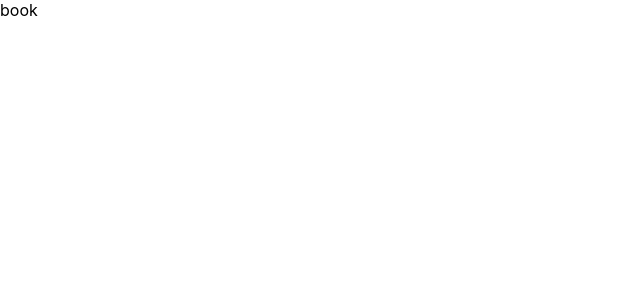
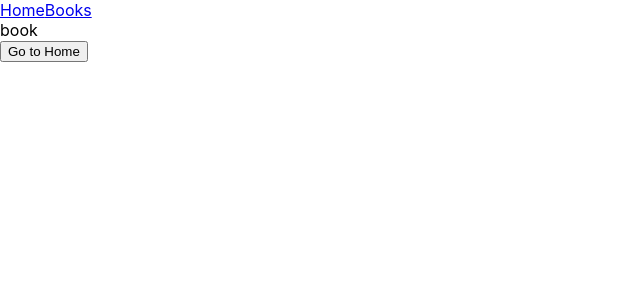
Before and after one commit to Harsh-21-Vaghasiya/Tatvasoft-Bookstore, a React (Create React App) app: page /BookList in a window 1280 px wide. Shown: the top 300 px of the page, without its empty margins (0-640 px from the left). Built offline with nearby package versions, Linux system fonts and the light colour scheme.

Commit message:
Use of NavLink added

```diff
--- a/src/App.js
+++ b/src/App.js
@@ -2,7 +2,7 @@
 import './App.css';
 import HomePage from './components/HomePage.jsx';
 import BooksList from './components/BooksList';
-import { BrowserRouter, Route, Routes } from 'react-router-dom';
+import { BrowserRouter, NavLink, Route, Routes } from 'react-router-dom';
 import PageNotFound from './components/PageNotFound';
 
 function App() {
@@ -12,7 +12,13 @@ function App() {
 
 
       <BrowserRouter>
+      <div>
+        <NavLink to="/">Home</NavLink>
+        <NavLink to="/BookList">Books</NavLink>
+      </div>
         <Routes>
+
+
           <Route path='/' element={<HomePage username={'harsg'} />}></Route>
           <Route path='/BookList' element={<BooksList />}></Route>
           <Route path='*' element={<PageNotFound />}></Route>
--- a/src/components/BooksList.jsx
+++ b/src/components/BooksList.jsx
@@ -1,7 +1,16 @@
 import React from "react";
+import { NavLink, useNavigate } from "react-router-dom";
 
-const BooksList=()=>
-{
-return(<><div>book</div></>)
+const BooksList = () => {
+
+    const navigate=useNavigate();
+const handleButtonclick=()=>{
+    navigate('/');
+}
+
+    return (<>
+        <div>book</div>
+        <button onClick={()=>{handleButtonclick()}}>Go to Home</button>
+    </>)
 };
 export default BooksList;
```
